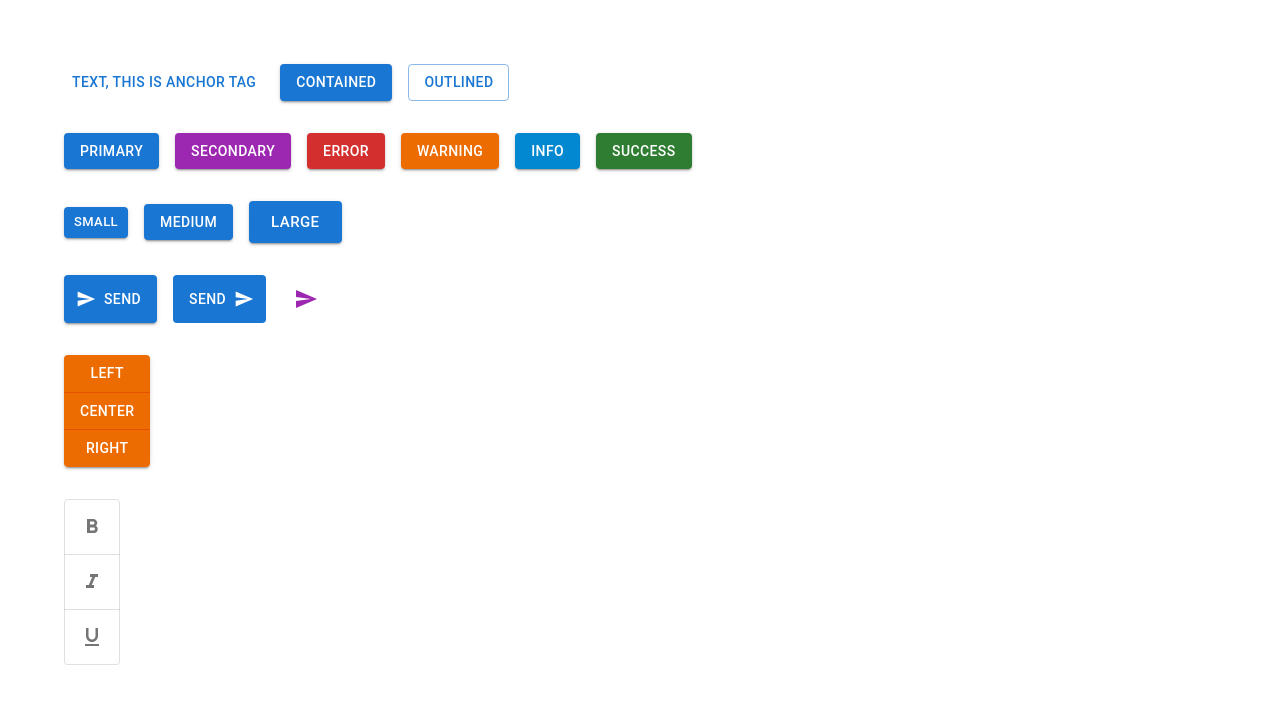
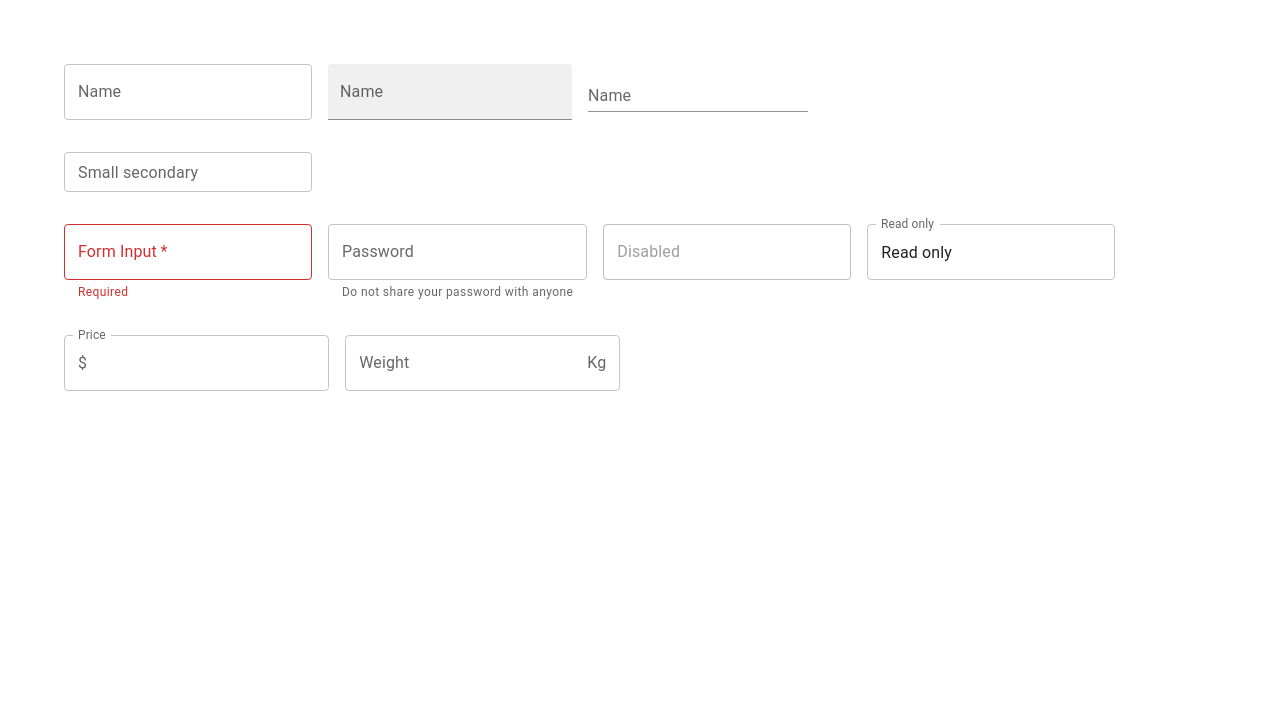
Before and after one commit to moonshadow95/mui-examples, a React (Create React App) app: page / in a window 1280 px wide. Shown: the top 704 px of the page. Built offline with nearby package versions, Linux system fonts and the light colour scheme.

Commit message:
TextField

```diff
--- a/src/App.tsx
+++ b/src/App.tsx
@@ -2,12 +2,14 @@ import React from 'react';
 import './App.css';
 import MuiTypography from "./components/MuiTypography";
 import MuiButton from "./components/MuiButton";
+import MuiTextField from "./components/MuiTextField";
 
 function App() {
     return (
         <div className="App">
             {/*<MuiTypography/>*/}
-            <MuiButton/>
+            {/*<MuiButton/>*/}
+            <MuiTextField/>
         </div>
     );
 }
--- a/src/components/MuiButton.tsx
+++ b/src/components/MuiButton.tsx
@@ -1,6 +1,6 @@
 import React, {useState} from 'react';
 import {Button, ButtonGroup, IconButton, Stack, ToggleButtonGroup, ToggleButton} from "@mui/material";
-import {Send, FormatBold, FormatItalic, FormatUnderlined} from "@mui/icons-material"
+import {Send, FormatBold, FormatItalic, FormatUnderlined, Sell, SendSharp} from "@mui/icons-material"
 
 const MuiButton = () => {
     const [formats, setFormats] = useState<string[] | null>(null)
@@ -29,7 +29,8 @@ const MuiButton = () => {
                 <Button variant='contained' size='large'>large</Button>
             </Stack>
             <Stack spacing={2} direction='row'>
-                <Button variant='contained' startIcon={<Send/>} disableRipple onClick={() => alert('!!')}>send</Button>
+                <Button variant='contained' startIcon={<SendSharp/>} disableRipple
+                        onClick={() => alert('!!')}>send</Button>
                 <Button variant='contained' endIcon={<Send/>} disableElevation>send</Button>
                 <IconButton aria-label='send' size='large' color='secondary'>
                     <Send/>
--- /dev/null
+++ b/src/components/MuiTextField.tsx
@@ -0,0 +1,37 @@
+import React, {useState} from 'react';
+import {InputAdornment, Stack, TextField} from "@mui/material";
+
+const MuiTextField = () => {
+    const [value, setValue] = useState('');
+    return (
+        <Stack spacing={4}>
+            <Stack direction='row' spacing={2}>
+                <TextField label='Name' variant='outlined'/>
+                <TextField label='Name' variant='filled'/>
+                <TextField label='Name' variant='standard'/>
+            </Stack>
+            <Stack direction='row' spacing={2}>
+                <TextField size='small' color='secondary' label='Small secondary'/>
+            </Stack>
+            <Stack direction='row' spacing={2}>
+                <TextField color='secondary' label='Form Input' required value={value}
+                           onChange={(e) => setValue(e.target.value)} error={!value}
+                           helperText={!value ? 'Required' : 'Do not share your password with anyone'}/>
+                <TextField color='warning' label='Password' type='password'
+                           helperText='Do not share your password with anyone'/>
+                <TextField label='Disabled' variant='outlined' disabled/>
+                <TextField label='Read only' variant='outlined' InputProps={{readOnly: true}} value='Read only'/>
+            </Stack>
+            <Stack direction='row' spacing={2}>
+                <TextField label='Price' variant='outlined'
+                           InputProps={{startAdornment: <InputAdornment position='start'>$</InputAdornment>}}
+                />
+                <TextField label='Weight' variant='outlined'
+                           InputProps={{endAdornment: <InputAdornment position='end'>Kg</InputAdornment>}}
+                />
+            </Stack>
+        </Stack>
+    )
+};
+
+export default MuiTextField;
```
